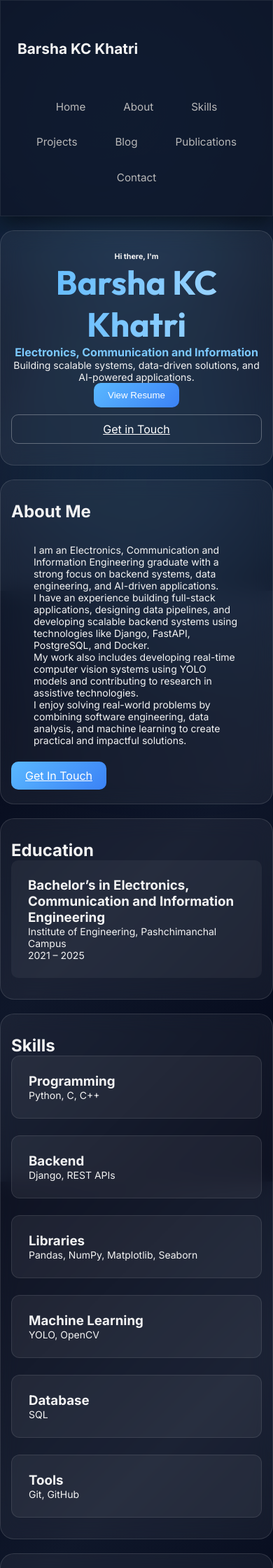
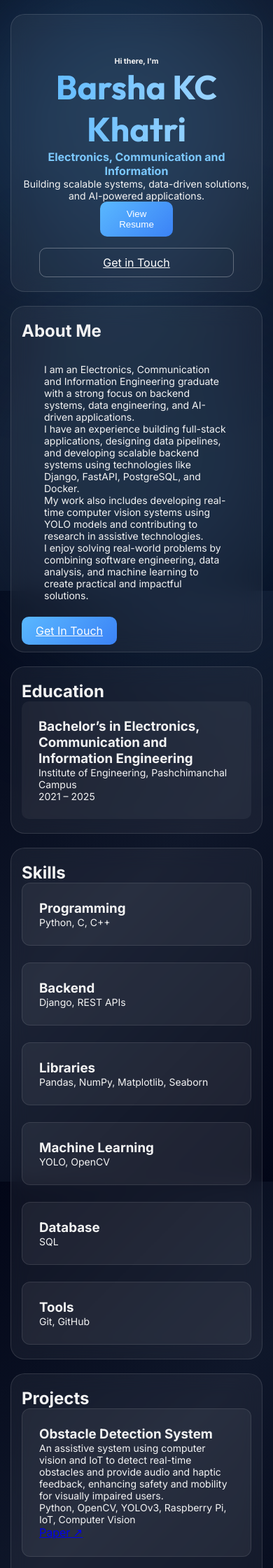
Before and after one commit to barshakc/newport, a Django app: template App/templates/index.html in a window 390 px wide. Shown: the top 2240 px of the page at 70% size. Run offline with Django 4.2, Linux system fonts and the light colour scheme; the template is opened without the code that fills it, so the values that code supplies are empty; some libraries are stand-ins or nearby versions.

Commit message:
Edit style

```diff
--- a/App/views.py
+++ b/App/views.py
@@ -1,4 +1,4 @@
 from django.shortcuts import render
 
 def home(request):
-    return render(request, 'home.html')
+    return render(request, 'index.html')
--- a/static/css/style.css
+++ b/static/css/style.css
@@ -13,6 +13,9 @@
   padding: 0;
   box-sizing: border-box;
   scroll-behavior: smooth;
+}
+html, body {
+  overflow-x: hidden;
 }
 
 body {
@@ -145,7 +148,9 @@ section {
   display: flex;
   gap: 1rem;
   justify-content: center;
+  flex-wrap: wrap;
 }
+
 
 
 .skills-container,
@@ -179,6 +184,10 @@ section {
   border-radius: 10px;
 }
 
+.subtitle, h4 {
+  overflow-wrap: break-word;
+}
+
 #footer {
   text-align: center;
   padding: 1.5rem;
@@ -191,17 +200,15 @@ section {
 }
 
 @media (max-width: 768px) {
-
+  #home{
+    padding-top: 60px;
+  }
   body {
     margin-left: 0;
   }
 
   #sidebar {
-    position: relative;
-    width: 100%;
-    height: auto;
-    margin: 0;
-    border-radius: 0;
+    display:none;
   }
 
   .sidebar-menu {
@@ -211,18 +218,32 @@ section {
   }
 
   section {
-    margin: 20px auto;
-    padding: 30px 15px;
+  margin: 20px auto;
+  width: calc(100% - 30px);
+  max-width: 1000px;
+  padding: 20px 15px;
+  border-radius: 20px;
+  background: rgba(255,255,255,0.05);
+  backdrop-filter: blur(14px);
+  border: 1px solid rgba(255,255,255,0.12);
   }
+
 
   #home {
     flex-direction: column;
   }
 
-  .btn-group {
+
+
+.btn-group {
     flex-direction: column;
-    gap: 10px;
+    align-items: center;
+}
+  .btn {
+    width: 85%;
   }
+
+
 
   h1 {
     font-size: 24px;
```
